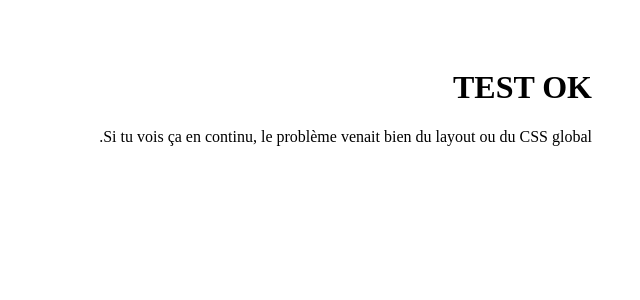
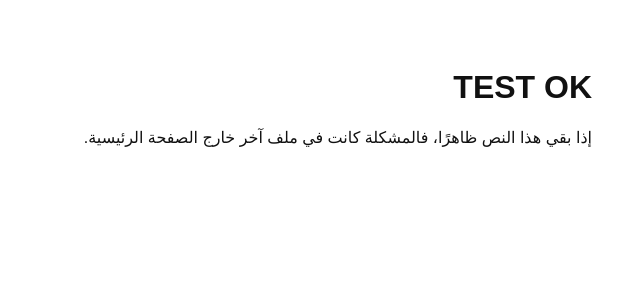
Before and after one commit to YSL-Home/nabdriyadah, a Next.js app: page / in a window 1280 px wide. Shown: the top 300 px of the page, without its empty margins (640-1280 px from the left). Built offline with nearby package versions, Linux system fonts and the light colour scheme.

Commit message:
Update page.jsx

```diff
--- a/app/page.jsx
+++ b/app/page.jsx
@@ -1,8 +1,16 @@
 export default function HomePage() {
   return (
-    <main style={{ padding: 40, background: "#fff", minHeight: "100vh" }}>
+    <main
+      style={{
+        minHeight: "100vh",
+        background: "#ffffff",
+        color: "#111111",
+        padding: "40px",
+        fontFamily: "Arial, sans-serif"
+      }}
+    >
       <h1>TEST OK</h1>
-      <p>Si tu vois ça en continu, le problème venait bien du layout ou du CSS global.</p>
+      <p>إذا بقي هذا النص ظاهرًا، فالمشكلة كانت في ملف آخر خارج الصفحة الرئيسية.</p>
     </main>
   );
 }
```
